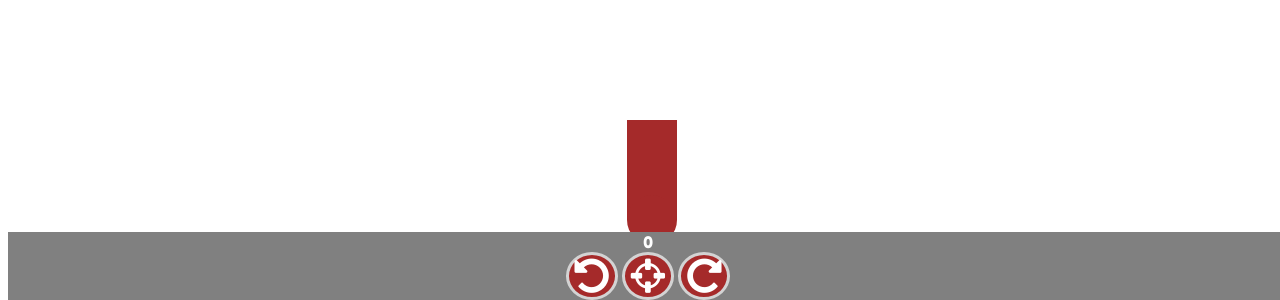
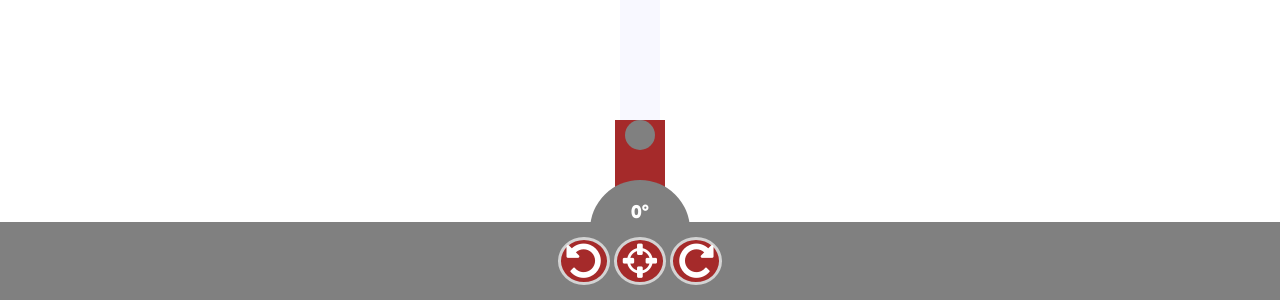
Before and after one commit to scealux/WFED-L06, a plain HTML site: page index.html in a window 1280 px wide. Shown: the part 500-800 px from the top of the page. Drawn offline with nearby package versions, Linux system fonts and the light colour scheme.

Commit message:
Added lane and cannonball
Couldn't get cannon to fire...

```diff
--- a/app.js
+++ b/app.js
@@ -1,11 +1,17 @@
 //Javascript
+// register
+Vue.component('lane', {
+  template: '<div>A custom component!</div>'
+})
+
 var theVue = new Vue({
      el:'#vue-app',
      data: {
           rotateAngle: 0,
           cannonBalls:[
                //{origX:??+xVel:50,yVel:50}
-          ]
+          ],
+          firing: false,
      },
      methods: {
           turnCW: function(){
@@ -20,28 +26,43 @@ var theVue = new Vue({
                     this.rotateAngle = -90;
                }
           },
+          motion: function(){
+
+          },
           fire: function(angle){
-               //document.getElementById('container').innerhtml(this.originX+' '+this.originY);
-               console.log(this.originX+' '+this.originY);
-          },
-          update: function(){
-
+               this.firing = true;
+               console.log("I have no idea how to get this cannon to fire");
+               //console.log(this.originX+' '+this.originY);
+               //var cannonBall = document.getElementById('cannonBall');
+               //console.log(cannonBall);
           }
      },
      computed:{
+          // howFarToGo: function(){
+          //      (function myLoop (i) {
+          //           setTimeout(function () {
+          //                howFar -= 100;
+          //                return     //  your code here
+          //                if (--i) myLoop(i);      //  decrement i and call myLoop again if i > 0
+          //           }, 500)
+          //      })(13); //  pass the number of iterations as an argument
+          // }
+          //},
           rotateAngle2: function(){
                return {
                     transform: 'rotate('+this.rotateAngle+'deg)'
                }
           },
           originX: function(){
-               var oX = window.innerWidth/2;
+               var oX = window.innerWidth;
+               oX = oX/2;
                return  oX;
           },
           originY: function(){
-               var oY = window.innerHeight -40;
+               var oY = window.innerHeight;
+               oY = oY - 40;
                return oY;
           }
      }
 });
-setInterval(theVue.update(), 1000);
+window.onresize = function(){ location.reload(); }
--- a/index.html
+++ b/index.html
@@ -1,7 +1,7 @@
 <!DOCTYPE html>
 <html>
      <head>
-          <title>Tutorial #13</title>
+          <title>Wasting Ammo</title>
           <meta charset="utf-8">
           <link href="styles.css" rel="stylesheet"/>
           <link href="https://fonts.googleapis.com/css?family=Fredoka+One" rel="stylesheet">
@@ -12,12 +12,13 @@
           <div id="vue-app">
                <div id="container">
                     <div id="testWindow">
-                         <div :style="rotateAngle2" id="boat">
-                              <div id="encap"></div>
+                         <div :style="rotateAngle2" id="cannon">
+                              <div id="lane"><div id="cannonBall"></div></div>
                          </div>
+                         <div id="endcap"><span><br />{{rotateAngle}}&#176;</span></div>
                          <div id="buttons">
                               <p>
-                                   {{rotateAngle}}
+
                               </p>
                               <button @click="turnCCW"><i class="fa fa-rotate-left fa-3x"></i></button>
                               <button @click="fire(rotateAngle)"><i class="fa fa-crosshairs fa-3x"></i></button>
--- a/styles.css
+++ b/styles.css
@@ -1,21 +1,49 @@
 /*CSS*/
-#boat{
+#cannon{
      width: 50px;
      height: 100px;
      position: fixed;
-     left: 49%;
+     left: 50%;
+     margin-left: -25px;
      bottom: 80px;
      /*margin: 0 auto;*/
      background: brown;
      transform: rotate(30deg);
      transform-origin: 50% 100%;
 }
-#encap{
-     background: brown;
-     margin-top: 75px;
-     width: 50px;
-     height: 50px;
+#lane{
+     height: 1300px;
+     margin-top: -1300px;
+     margin-left: 5px;
+     background: ghostwhite;
+     width: 40px;
+}
+#cannonBall {
+     position: relative;
+     top: 1300px;
+     width:30px;
+     height:30px;
+     margin-left: 5px;
+     background: gray;
      border-radius: 50%;
+}
+#endcap{
+     font-family: 'Fredoka One', cursive;
+     font-size: 1.1em;
+     margin-top: 20px;
+     color: white;
+     text-align: center;
+     position: fixed;
+     background: gray;
+     left: 50%;
+     margin-left: -50px;
+     bottom: 20px;
+     width: 100px;
+     height: 100px;
+     border-radius: 50%;
+}
+span {
+     margin-top: 10px;
 }
 #buttons{
      position: fixed;
@@ -24,6 +52,8 @@
      background: gray;
      text-align: center;
      margin: 0 auto;
+     margin-left: -8px;
+     padding: 15px 0;
 }
 button{
      background: brown;
```
